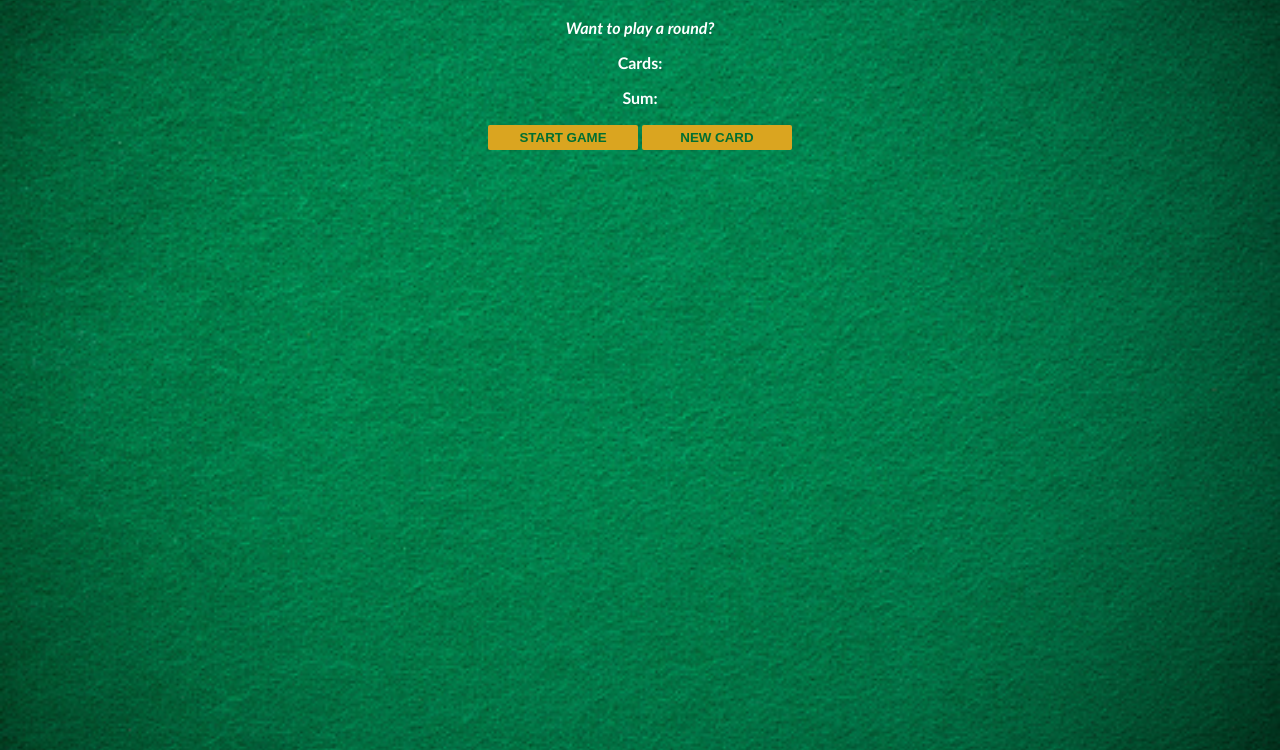
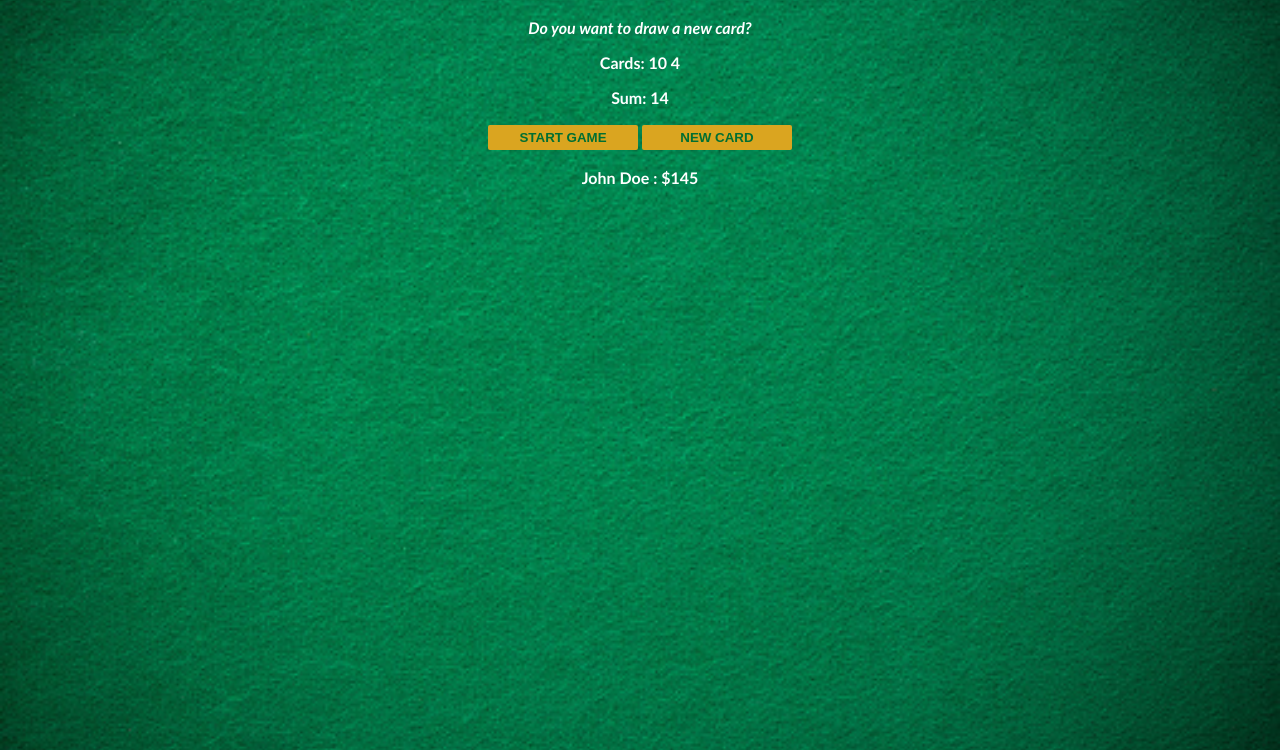
Before and after one commit to txdgidraph/BlackJack-Game, a plain HTML site: page index.html in a window 1280 px wide. Both pictures are taken after a click on the button "START GAME". Shown: the part 50-800 px from the top of the page. Drawn offline with Linux system fonts and the light colour scheme.

```diff
--- a/index.html
+++ b/index.html
@@ -9,6 +9,7 @@
         <p id="sum-el">Sum:</p>
         <button onclick="startGame()">START GAME</button>
         <button onclick="newCard()">NEW CARD</button>
-        <script src="test.js"></script>
+        <p id="player-el"></p>
+        <script src="index.js"></script>
     </body>
 </html>
--- a/index.js
+++ b/index.js
@@ -1,59 +1,67 @@
-let cards = []
-let sum = 0
-let hasBlackJack = false
-let isAlive = false
-let message = ""
-let messageEl = document.getElementById("message-el")
-let sumEl = document.getElementById("sum-el")
-let cardsEl = document.getElementById("cards-el")
+let cards = [];
+let sum = 0;
+let hasBlackJack = false;
+let isAlive = false;
+let message = "";
+let messageEl = document.getElementById("message-el");
+let sumEl = document.getElementById("sum-el");
+let cardsEl = document.getElementById("cards-el");
+
+let player = {
+  name: "John Doe",
+  chips: 145,
+  giddy: function(){
+      return "hello Giddy Here"
+  }
+};
+
+let playerEl = document.querySelector("#player-el");
+playerEl.textContent = player.name + " : $" + player.chips;
 
 function getRandomCard() {
-    let randomNumer = Math.floor( Math.random()*13 ) + 1
-    if (randomNumer > 10) {
-        return 10
-    } else if (randomNumer === 1) {
-        return 11
+  let randomNumber = Math.floor(Math.random() * 13) + 1;
+  if (randomNumber > 10) {
+    return 10;
+  } else if (randomNumber === 1) {
+    return 11;
   } else {
-        return randomNumer
+    return randomNumber;
   }
 }
 
 function startGame() {
-    isAlive = true
-    let firstCard = getRandomCard()
-    let secondCard = getRandomCard()
-    cards = [firstCard, secondCard]
-    sum = firstCard + secondCard
-    renderGame()
+  isAlive = true;
+  let firstCard = getRandomCard();
+  let secondCard = getRandomCard();
+  cards = [firstCard, secondCard];
+  sum = firstCard + secondCard;
+  renderGame();
 }
 
 function renderGame() {
-    cardsEl.textContent = "Cards: "
+  cardsEl.textContent = "Cards: ";
   for (let i = 0; i < cards.length; i++) {
-        cardsEl.textContent += cards[i] + " "
+    cardsEl.textContent += cards[i] + " ";
   }
 
-    sumEl.textContent = "Sum: " + sum
+  sumEl.textContent = "Sum: " + sum;
   if (sum <= 20) {
-        message = "Do you want to draw a new card?"
+    message = "Do you want to draw a new card?";
   } else if (sum === 21) {
-        message = "You've got Blackjack!"
-        hasBlackJack = true
+    message = "You've got Blackjack!";
+    hasBlackJack = true;
   } else {
-        message = "You're out of the game!"
-        isAlive = false
+    message = "You're out of the game!";
+    isAlive = false;
   }
-    messageEl.textContent = message
+  messageEl.textContent = message;
 }
 
-
 function newCard() {
-    // Only allow the player to get a new card if she IS alive and does NOT have Blackjack
   if (isAlive === true && hasBlackJack === false) {
-        let card = getRandomCard()
-        sum += card
-        cards.push(card)
-        renderGame()
+    let card = getRandomCard();
+    sum += card;
+    cards.push(card);
+    renderGame();
   }
-
 }
```
Lines whose indentation alone changed are shown as unchanged.
